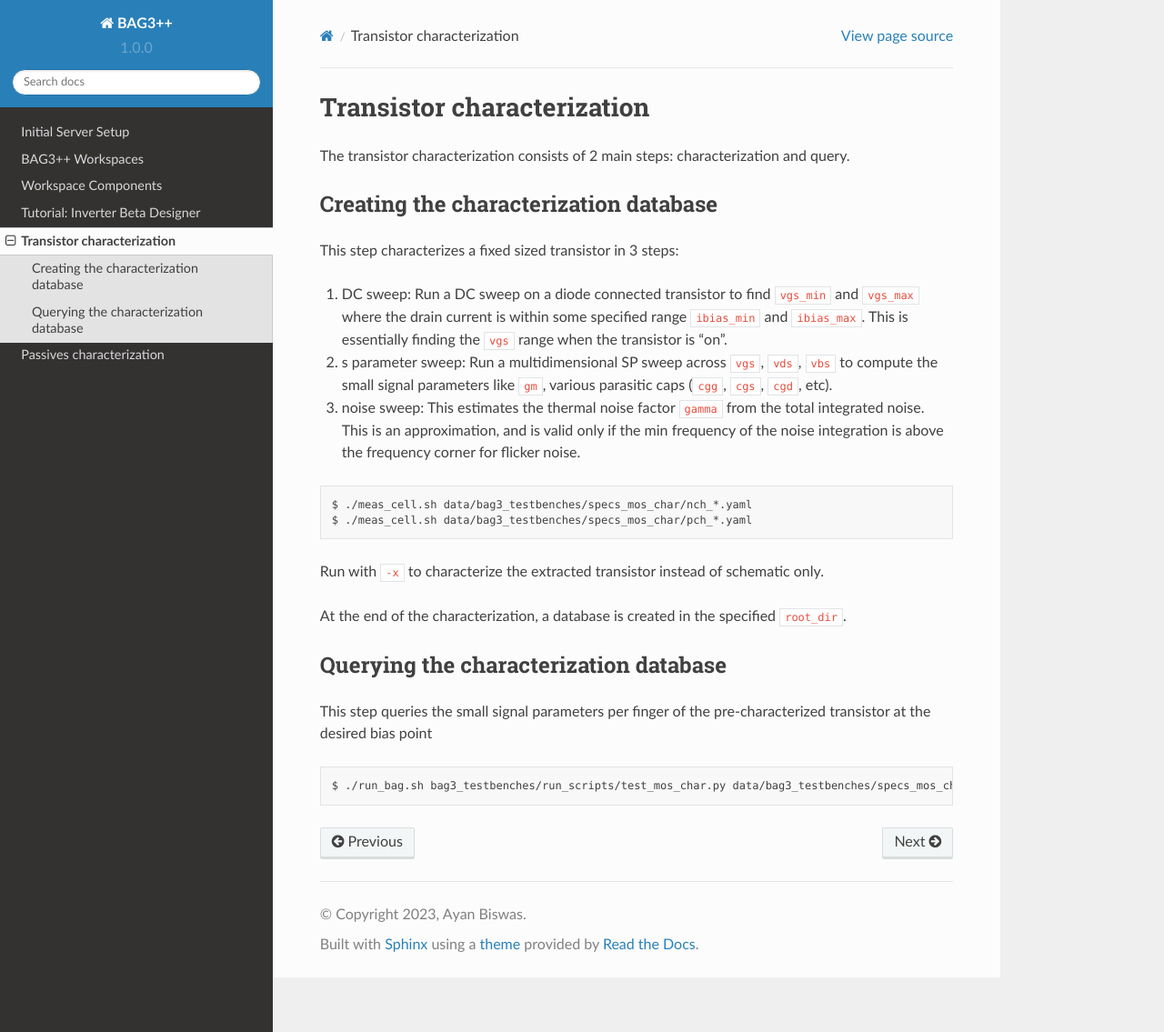
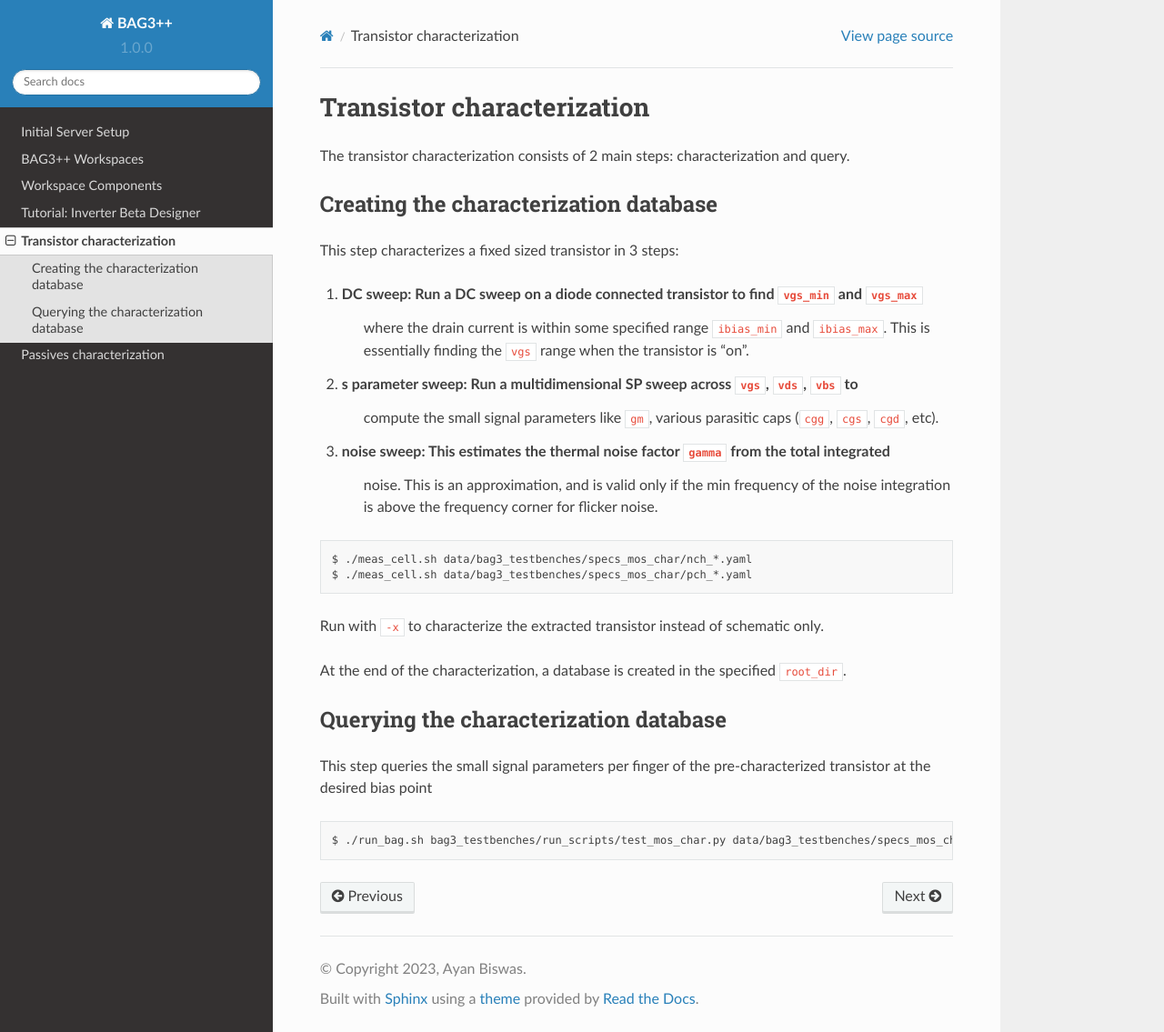
Before and after one commit to ucb-art/bag3_readthedocs, a Sphinx documentation site: the page built from docs/source/mos_characterization.rst, in a window 1280 px wide and 1135 px high. Shown: the whole window at 91% size. Built offline with Sphinx 7.4.7 and the Read the Docs theme 2.0.0, drawn with Linux system fonts in a browser that asks for light colours.

Commit message:
misc edits

```diff
--- a/docs/source/mos_characterization.rst
+++ b/docs/source/mos_characterization.rst
@@ -8,16 +8,17 @@ Creating the characterization database
 
 This step characterizes a fixed sized transistor in 3 steps:
 
-#. DC sweep: Run a DC sweep on a diode connected transistor to find ``vgs_min`` and ``vgs_max``
-   where the drain current is within some specified range ``ibias_min`` and ``ibias_max``. This
-   is essentially finding the ``vgs`` range when the transistor is "on".
+#. **DC sweep**: Run a DC sweep on a diode connected transistor to find ``vgs_min`` and ``vgs_max``
+                 where the drain current is within some specified range ``ibias_min`` and
+                 ``ibias_max``. This is essentially finding the ``vgs`` range when the transistor is "on".
 
-#. s parameter sweep: Run a multidimensional SP sweep across ``vgs``, ``vds``, ``vbs`` to compute
-   the small signal parameters like ``gm``, various parasitic caps (``cgg``, ``cgs``, ``cgd``, etc).
+#. **s parameter sweep**: Run a multidimensional SP sweep across ``vgs``, ``vds``, ``vbs`` to
+                          compute the small signal parameters like ``gm``, various parasitic caps
+                          (``cgg``, ``cgs``, ``cgd``, etc).
 
-#. noise sweep: This estimates the thermal noise factor ``gamma`` from the total integrated noise.
-   This is an approximation, and is valid only if the min frequency of the noise integration is
-   above the frequency corner for flicker noise.
+#. **noise sweep**: This estimates the thermal noise factor ``gamma`` from the total integrated
+                    noise. This is an approximation, and is valid only if the min frequency of the
+                    noise integration is above the frequency corner for flicker noise.
 
 .. code-block:: bash
 
--- a/docs/source/passives_characterization.rst
+++ b/docs/source/passives_characterization.rst
@@ -1,8 +1,8 @@
 Passives characterization
 =========================
 
-The passives characterization models the specified device-under-test (DUT) as a pi model and
-estimates the capacitance / inductance/ resistance.
+The passives characterization models the specified device-under-test (DUT) as a pi network and
+estimates its capacitance / inductance / resistance.
 
 #. Resistor characterization:
 
```
Also changed, not shown: docs/source/structure.rst (+7 -5 lines).
